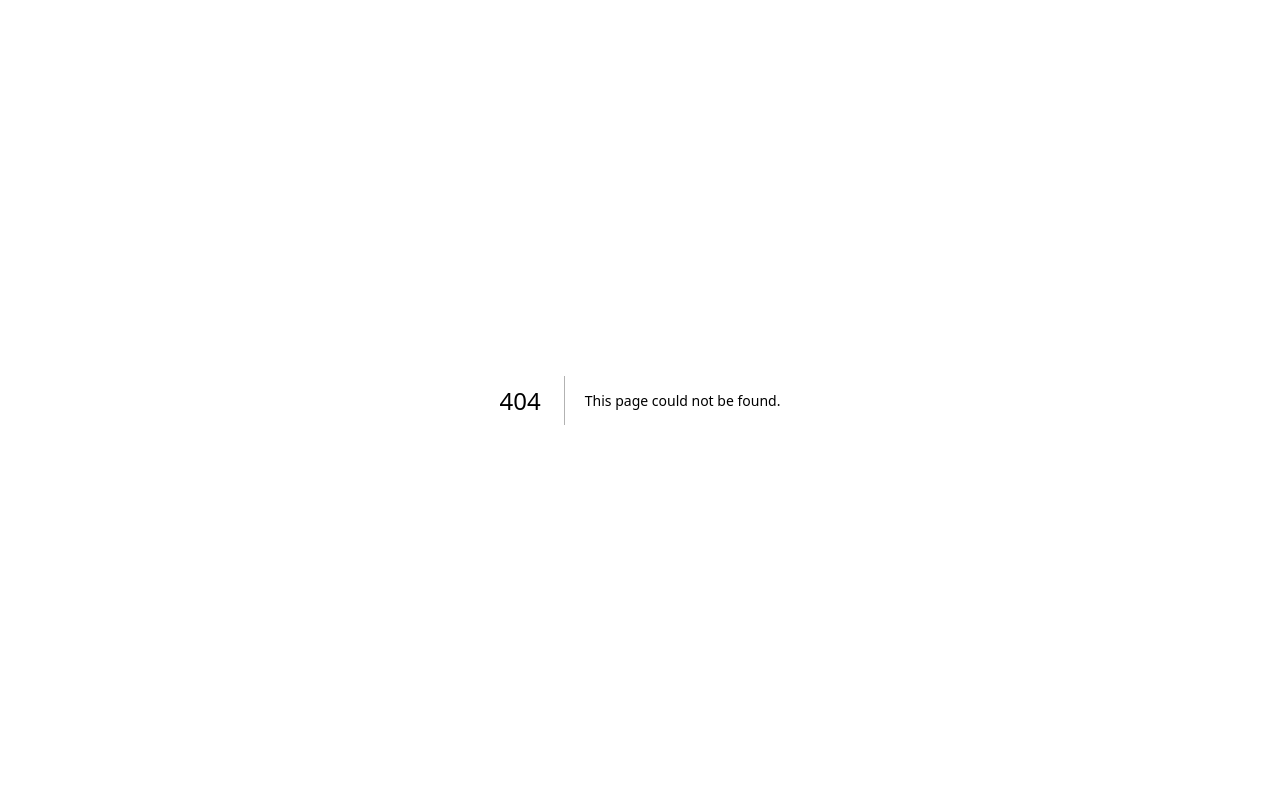
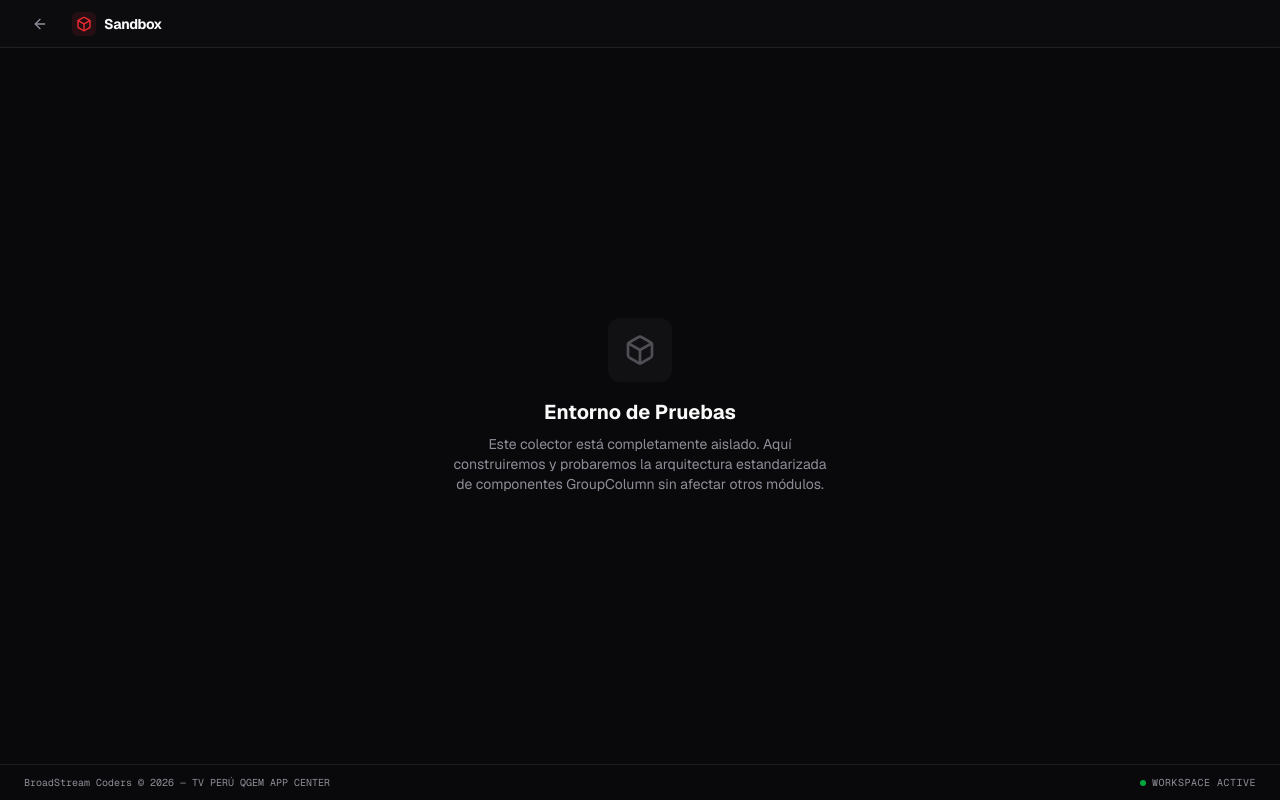
Before and after one commit to BroadStream-Coders/TvPeru-QGEM-AppCenter, a Next.js app in the folder apps/web/: page /workspaces/sandbox in a window 1280 px wide. Before the commit this address had no page. Built offline with nearby package versions, Linux system fonts and the light colour scheme.

Commit message:
feat(web/sandbox): add new Sandbox workspace with dynamic column management and layout for testing

```diff
--- a/apps/web/src/app/page.tsx
+++ b/apps/web/src/app/page.tsx
@@ -9,6 +9,7 @@
   Image as ImageIcon,
   Trophy,
   FileText,
+  Box,
 } from "lucide-react";
 
 const workspaces = [
@@ -53,6 +54,12 @@
     description: "Evaluación de conocimientos",
     href: "/workspaces/examen",
     icon: FileText,
+  },
+  {
+    name: "Sandbox",
+    description: "Entorno de pruebas estandarizado",
+    href: "/workspaces/sandbox",
+    icon: Box,
   },
 ];
 
--- /dev/null
+++ b/apps/web/src/app/workspaces/sandbox/page.tsx
@@ -0,0 +1,40 @@
+"use client";
+
+import Link from "next/link";
+import { ArrowLeft, Box } from "lucide-react";
+
+export default function SandboxPage() {
+  return (
+    <div className="flex h-screen flex-col bg-background text-foreground font-sans overflow-hidden">
+      {/* Top bar */}
+      <header className="flex h-12 shrink-0 items-center justify-between border-b border-border bg-card/50 px-6 backdrop-blur-sm">
+        <div className="flex items-center gap-4">
+          <Link
+            href="/"
+            className="group flex h-8 w-8 items-center justify-center rounded-md hover:bg-muted transition-colors"
+          >
+            <ArrowLeft className="h-4 w-4 text-muted-foreground group-hover:text-foreground transition-colors" />
+          </Link>
+          <div className="flex items-center gap-2">
+            <span className="flex h-6 w-6 items-center justify-center rounded-md bg-brand/10 text-brand">
+              <Box className="h-4 w-4" />
+            </span>
+            <span className="text-sm font-bold tracking-tight">Sandbox</span>
+          </div>
+        </div>
+      </header>
+
+      {/* Main content */}
+      <main className="flex-1 overflow-auto p-6 flex flex-col items-center justify-center text-center">
+        <div className="flex h-16 w-16 items-center justify-center rounded-xl bg-muted/50 text-muted-foreground mb-4">
+          <Box className="h-8 w-8 opacity-50" />
+        </div>
+        <h2 className="text-xl font-bold mb-2">Entorno de Pruebas</h2>
+        <p className="text-sm text-muted-foreground max-w-sm">
+          Este colector está completamente aislado. Aquí construiremos y probaremos la
+          arquitectura estandarizada de componentes GroupColumn sin afectar otros módulos.
+        </p>
+      </main>
+    </div>
+  );
+}
```
